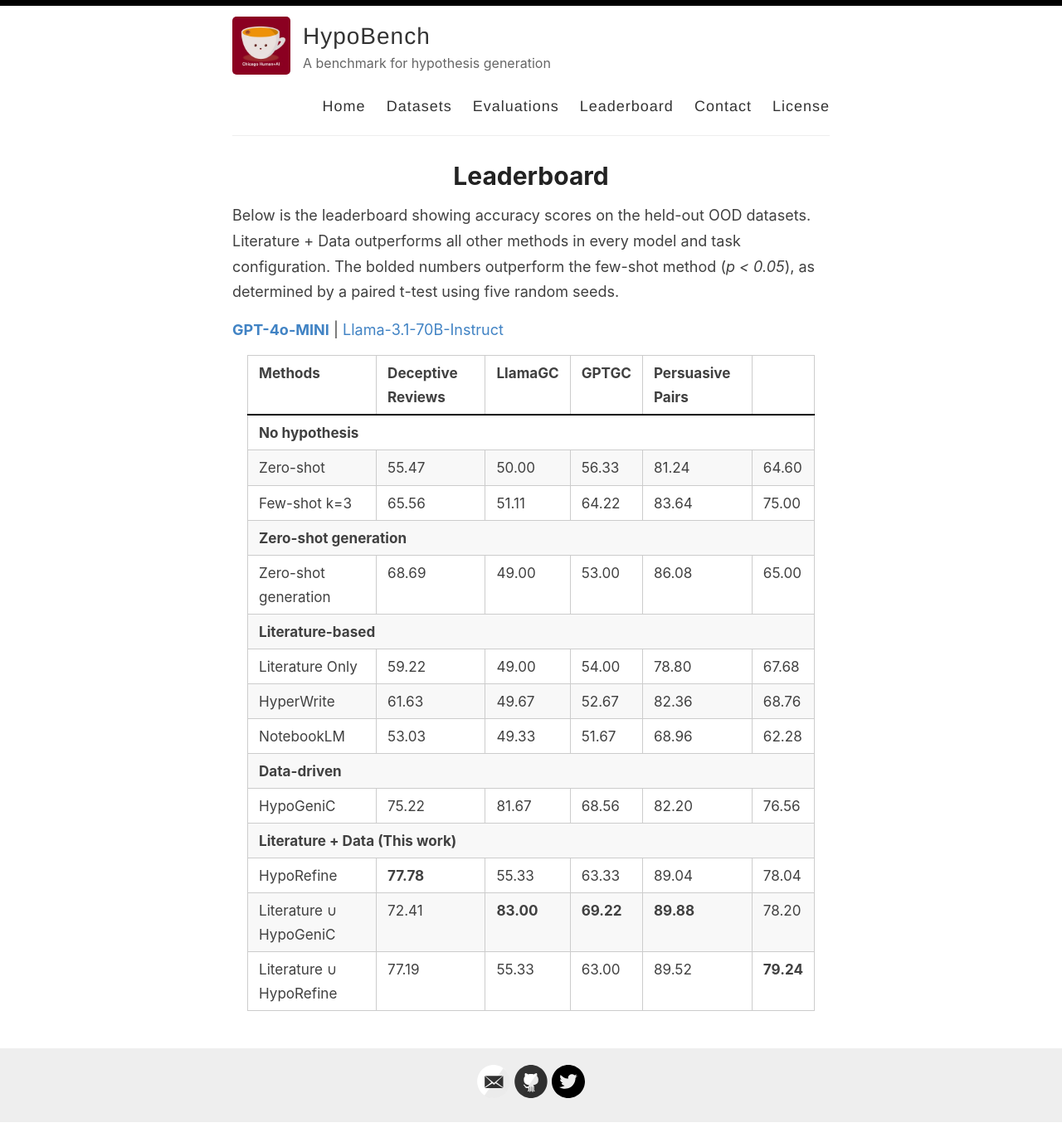
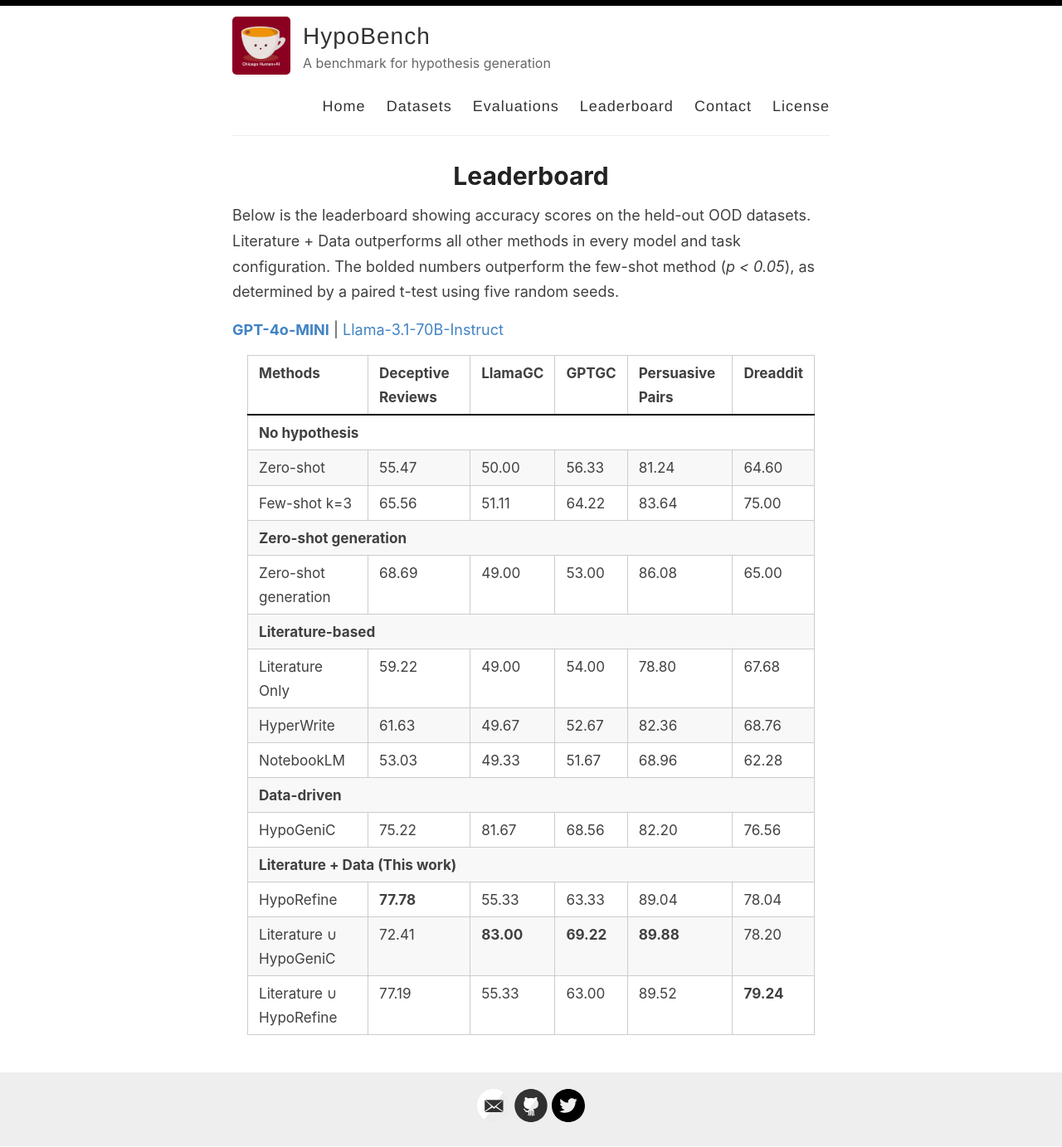
Before and after one commit to ChicagoHAI/HypoBench, a Jekyll site: the page built from _pages/leaderboard.md, in a window 1280 px wide. Shown: the whole page at 83% size. Built offline with Jekyll 4.4.1, drawn with Linux system fonts in a browser that asks for light colours; before the commit the page ends 1354 px from its top, so only the background shows below that.

Commit message:
name fix

```diff
--- a/_config.yml
+++ b/_config.yml
@@ -20,7 +20,7 @@
   llamagc: LlamaGC
   gptgc: GPTGC
   persuasion: Persuasive Pairs
-  dreddit: Dreddit
+  dreaddit: Dreaddit
 
 # Macros for hypothesis generation methods
 methods:
```
